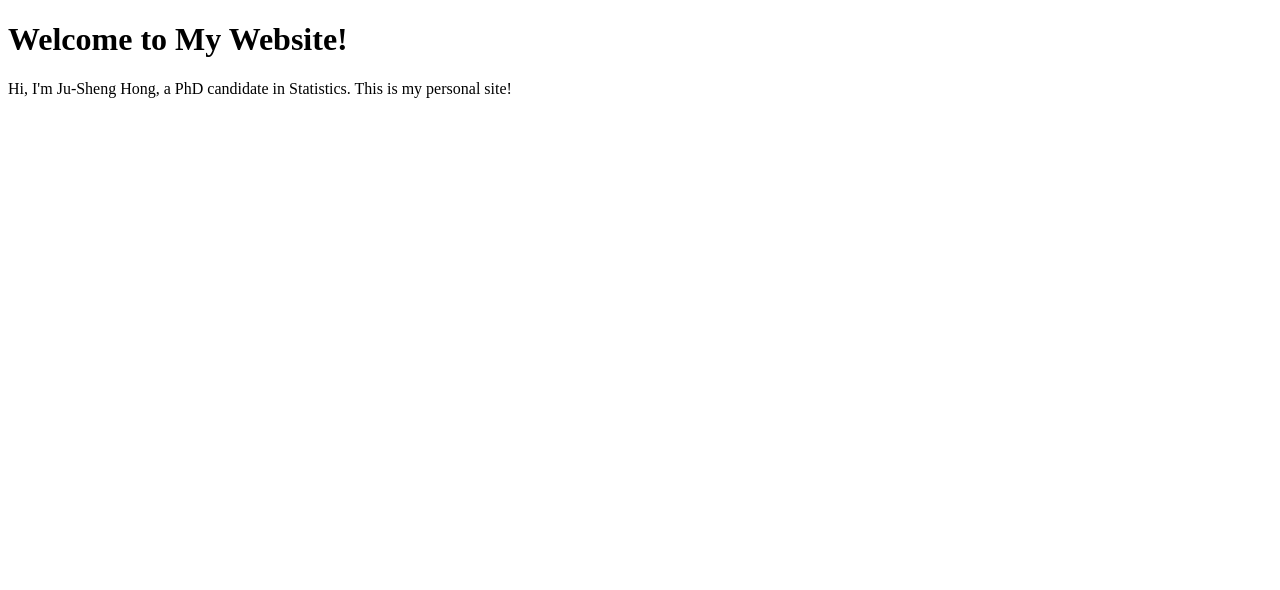
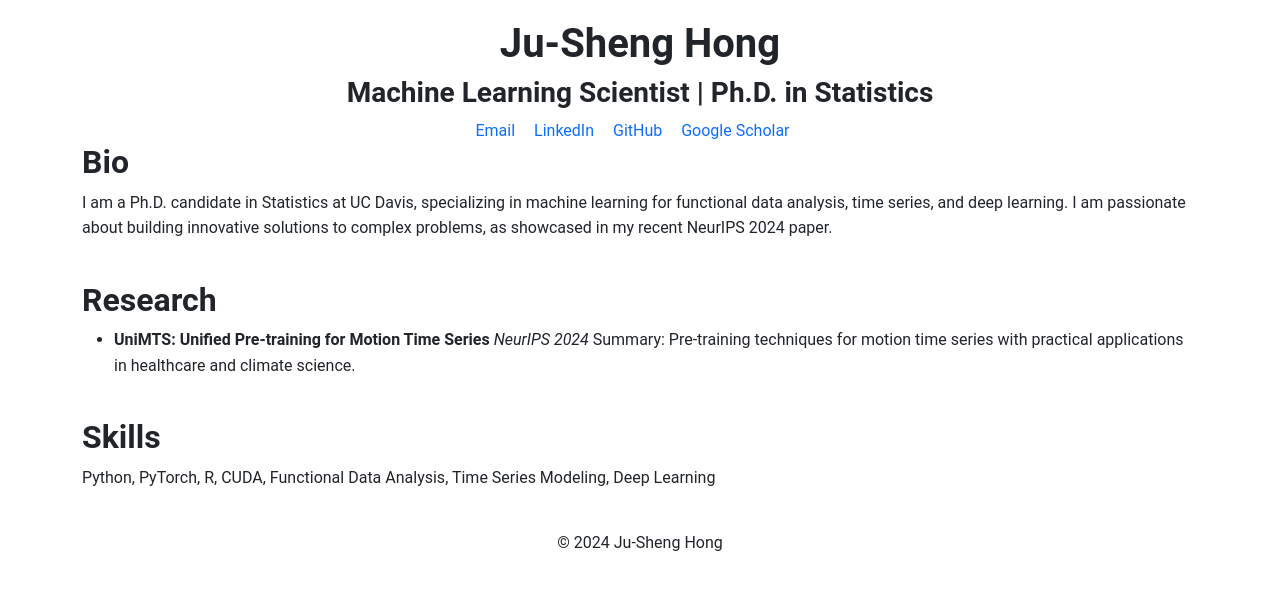
Before and after one commit to jshong071/jshong071.github.io, a plain HTML site: page index.html in a window 1280 px wide. Drawn offline with nearby package versions, Linux system fonts and the light colour scheme.

Commit message:
Update index.html

```diff
--- a/index.html
+++ b/index.html
@@ -3,10 +3,70 @@
 <head>
     <meta charset="UTF-8">
     <meta name="viewport" content="width=device-width, initial-scale=1.0">
-    <title>My Personal Website</title>
+    <title>Ju-Sheng Hong - Machine Learning Scientist</title>
+    <link rel="stylesheet" href="https://cdn.jsdelivr.net/npm/bootstrap@5.3.0/dist/css/bootstrap.min.css">
+    <style>
+        body {
+            font-family: 'Roboto', sans-serif;
+            line-height: 1.6;
+            margin: 20px;
+        }
+        h1, h2, h3 {
+            font-weight: bold;
+        }
+        .section {
+            margin-bottom: 40px;
+        }
+        .links a {
+            margin-right: 15px;
+            text-decoration: none;
+        }
+    </style>
 </head>
 <body>
-    <h1>Welcome to My Website!</h1>
-    <p>Hi, I'm Ju-Sheng Hong, a PhD candidate in Statistics. This is my personal site!</p>
+    <div class="container">
+        <!-- Header Section -->
+        <header class="text-center">
+            <h1>Ju-Sheng Hong</h1>
+            <h3>Machine Learning Scientist | Ph.D. in Statistics</h3>
+            <div class="links">
+                <a href="mailto:your-email@example.com">Email</a>
+                <a href="https://linkedin.com/in/your-profile" target="_blank">LinkedIn</a>
+                <a href="https://github.com/jshong071" target="_blank">GitHub</a>
+                <a href="https://scholar.google.com/citations?user=your-id" target="_blank">Google Scholar</a>
+            </div>
+        </header>
+
+        <!-- Bio Section -->
+        <section class="section">
+            <h2>Bio</h2>
+            <p>
+                I am a Ph.D. candidate in Statistics at UC Davis, specializing in machine learning for functional data analysis, time series, and deep learning. I am passionate about building innovative solutions to complex problems, as showcased in my recent NeurIPS 2024 paper.
+            </p>
+        </section>
+
+        <!-- Research Section -->
+        <section class="section">
+            <h2>Research</h2>
+            <ul>
+                <li>
+                    <strong>UniMTS: Unified Pre-training for Motion Time Series</strong>
+                    <em>NeurIPS 2024</em>
+                    Summary: Pre-training techniques for motion time series with practical applications in healthcare and climate science.
+                </li>
+            </ul>
+        </section>
+
+        <!-- Skills Section -->
+        <section class="section">
+            <h2>Skills</h2>
+            <p>Python, PyTorch, R, CUDA, Functional Data Analysis, Time Series Modeling, Deep Learning</p>
+        </section>
+
+        <!-- Footer -->
+        <footer class="text-center">
+            <p>&copy; 2024 Ju-Sheng Hong</p>
+        </footer>
+    </div>
 </body>
 </html>
```
